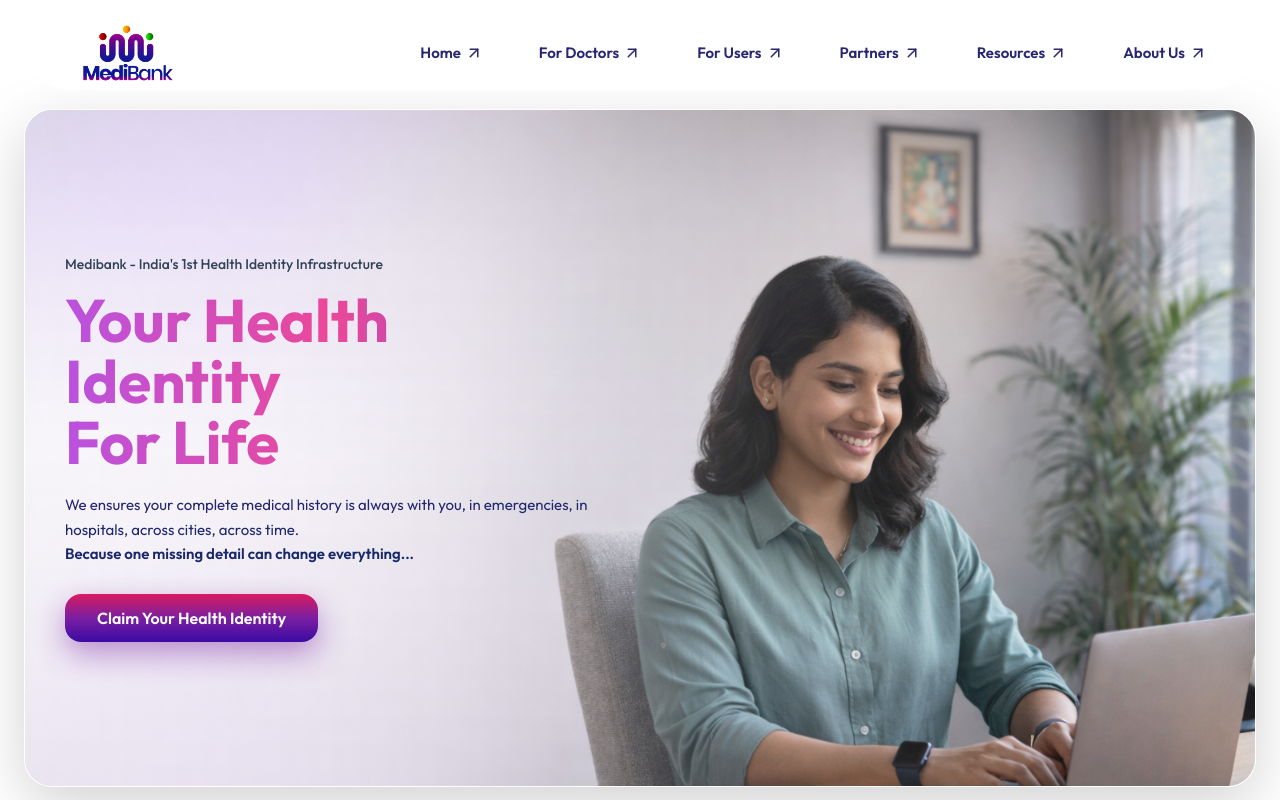
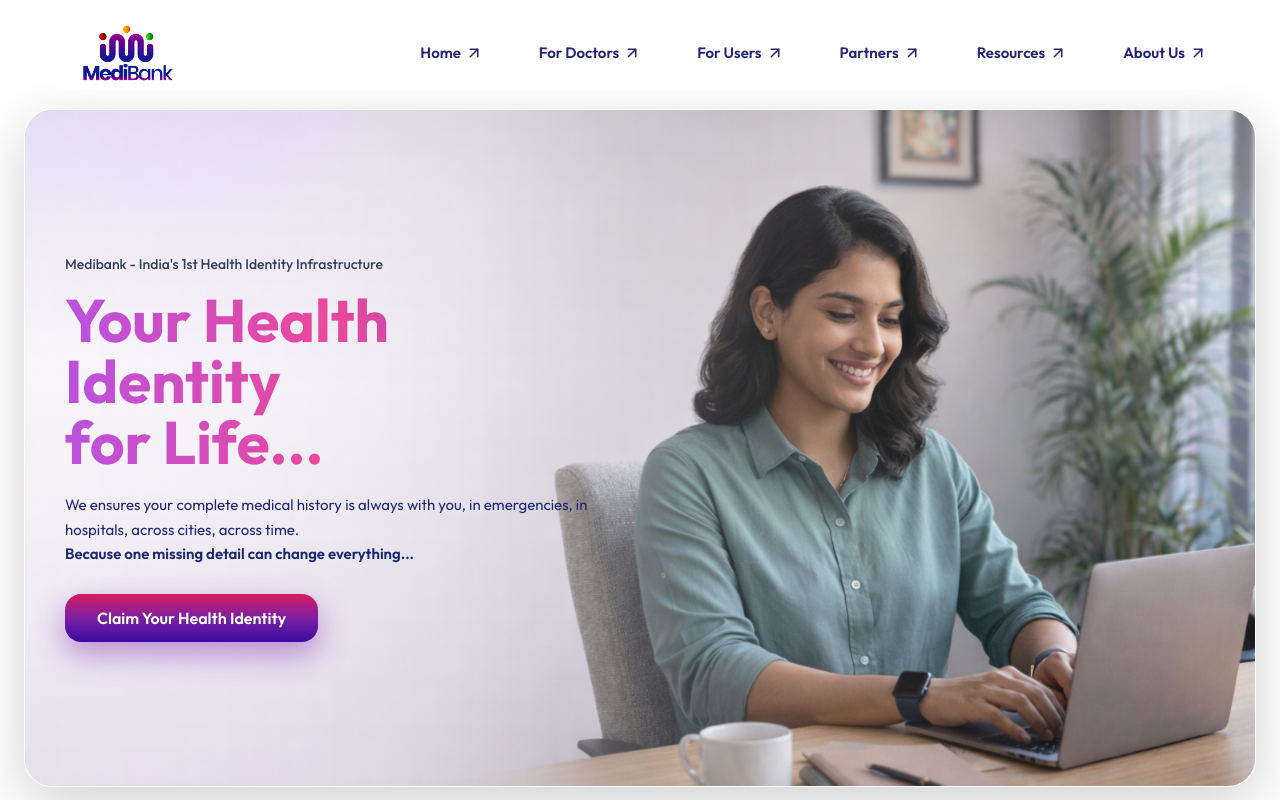
Before and after one commit to AmanDwivedi9335/clinic-portpolio, a Next.js app: page / in a window 1280 px wide. Shown: the top 800 px of the page. Built offline with nearby package versions, Linux system fonts and the light colour scheme.

Commit message:
hero text update

```diff
--- a/src/components/Home/Hero.js
+++ b/src/components/Home/Hero.js
@@ -64,7 +64,7 @@ export default function Hero() {
               alt={`Hero background ${index + 1}`}
               fill
               priority={index === 0}
-              className={`object-cover object-top transition-opacity duration-700 ${
+              className={`object-cover object-top !top-[-70px] !h-[calc(100%+70px)] transition-opacity duration-700 ${
                 index === activeImageIndex ? "opacity-100" : "opacity-0"
               }`}
               sizes="100vw"
@@ -85,7 +85,7 @@ export default function Hero() {
               <h1 className="hero-animate mt-4 text-[38px] leading-[1.05] md:text-[60px] md:leading-[1.02] font-extrabold text-wave">
                 Your Health Identity<br />
 
-                For Life
+                for Life...
               </h1>
 
               <p className="hero-animate mt-5 max-w-xl text-[14px] md:text-[15px] leading-relaxed text-slate-400">
```
